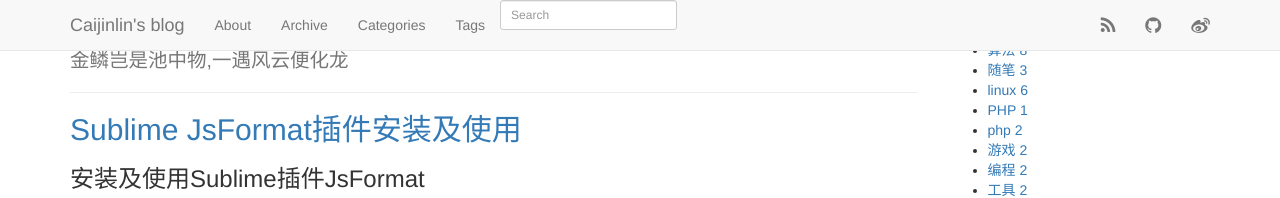
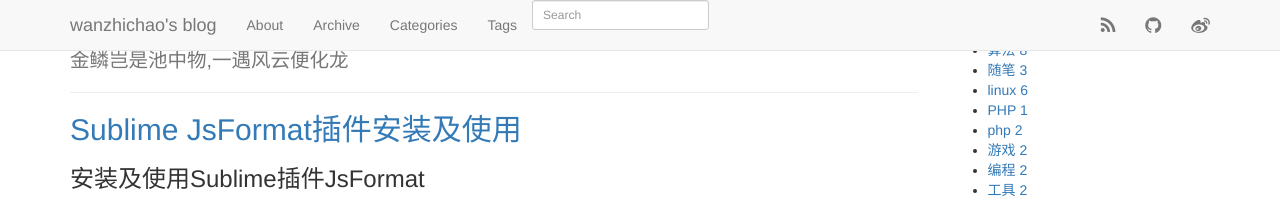
Before and after one commit to wanzhichao/wanzhichao.github.io, a Jekyll site: the page built from index.html, in a window 1280 px wide. Shown: the top 198 px of the page. Built offline with Jekyll 4.4.1, drawn with Linux system fonts in a browser that asks for light colours; nearby versions of some CDN libraries; Markdown is read by kramdown in place of the engine named in the settings; the list of posts is cut into pages by our own code; comment, search, counter and statistics services are not loaded.

Commit message:
dfd
dfdfsdfd

```diff
--- a/_config.yml
+++ b/_config.yml
@@ -11,7 +11,7 @@
 # 参考 http://github.com/vmg/redcarpet/blob/master/README.markdown
 
 # 核心设置
-title : Caijinlin's blog
+title : wanzhichao's blog
 tagline: Site Tagline
 keywords : caijinliin, linux, php, Mysql, c++,git
 description: 蔡金林的技术博客
```
